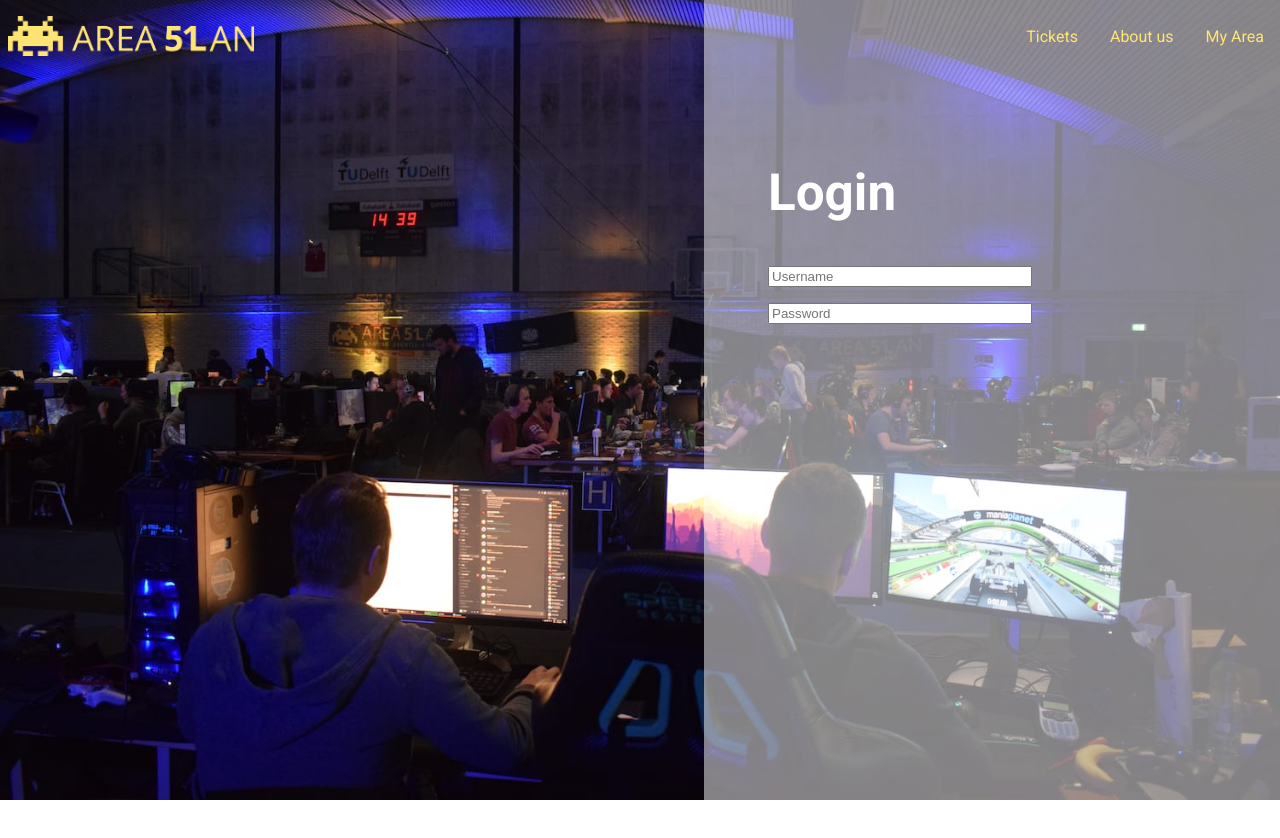
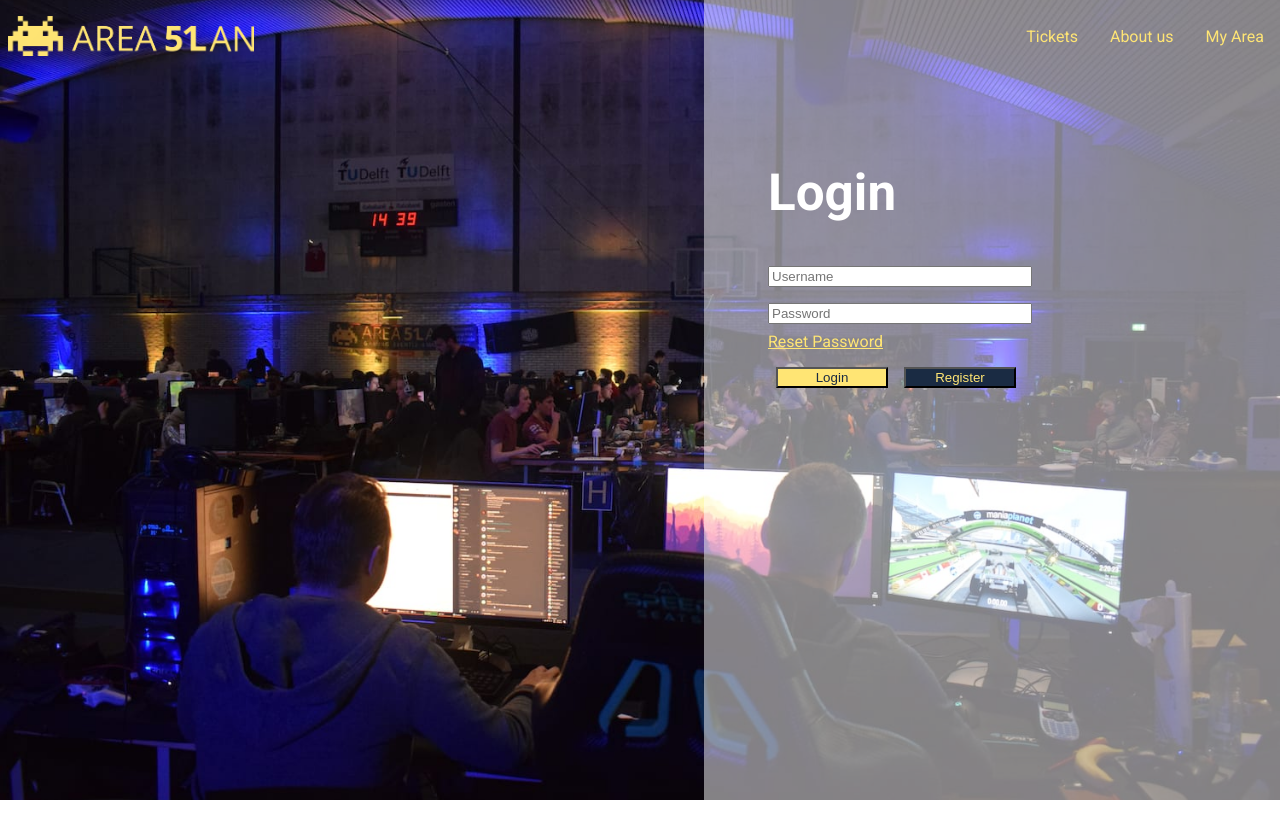
Before and after one commit to AreaFiftyLAN/areafiftylan, a Nuxt app: page /login in a window 1280 px wide. Shown: the top 838 px of the page. Built offline with nearby package versions, Linux system fonts and the light colour scheme.

Commit message:
login design to start make functionallity

```diff
--- a/components/TextIamgeTransparent.vue
+++ b/components/TextIamgeTransparent.vue
@@ -4,7 +4,13 @@
         <div class="content">
             <h1>Login</h1>
             <input type="text" placeholder="Username" />
-            <input type="password" placeholder="Password" />
+            <input type="password" placeholder="Password" /><br />
+            <a class="link" href="https://google.com">Reset Password</a>
+
+            <div class="buttons">
+                <button class="button">Login</button>
+                <button class="button">Register</button>
+            </div>
         </div>
     </div>
 </template>
@@ -48,4 +54,33 @@ defineProps<Props>();
     text-align: left;
     color: white;
 }
+
+.link {
+    color: var(--theme-color-alt);
+    text-decoration: underline;
+}
+.link:hover {
+    color: var(--theme-color);
+}
+
+.buttons {
+    display: flex;
+    margin: 1rem 0;
+}
+
+.button {
+    all: none;
+    margin: 0 0.5rem;
+    width: 7rem;
+}
+
+.button:nth-child(even) {
+    background-color: var(--theme-color);
+    color: var(--theme-color-alt);
+}
+
+.button:nth-child(odd) {
+    background-color: var(--theme-color-alt);
+    color: var(--theme-color);
+}
 </style>
```
